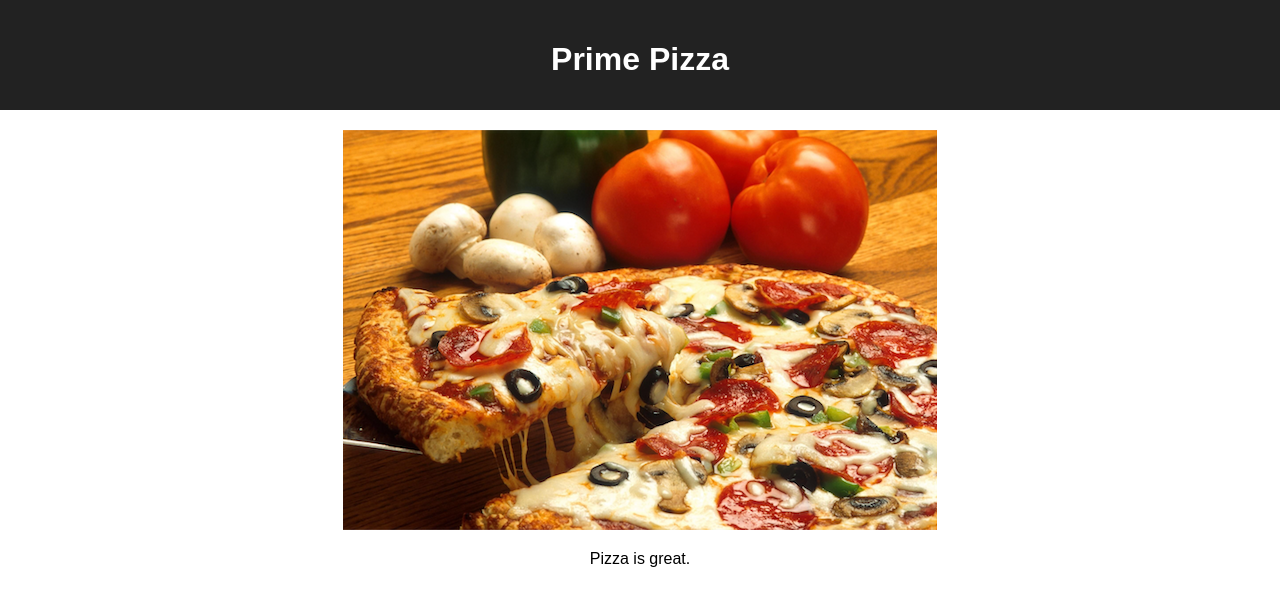
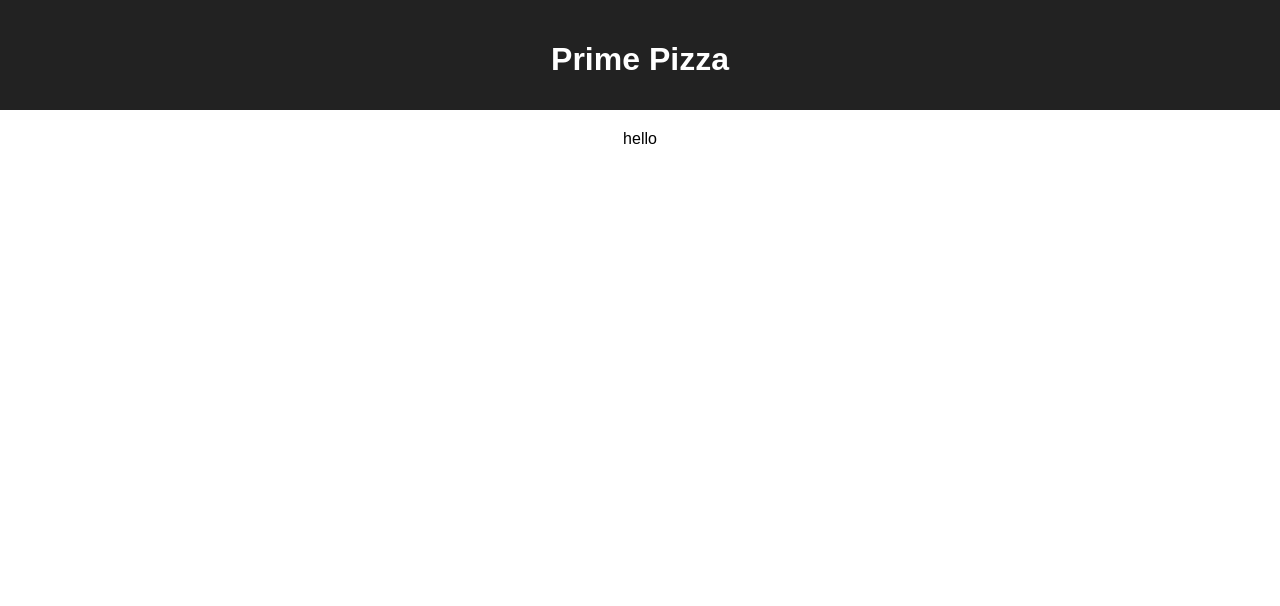
Before and after one commit to simeonwillard/redux-pizza-parlor, a React (Create React App) app: page / in a window 1280 px wide. Shown: the top 606 px of the page. Built offline with nearby package versions, Linux system fonts and the light colour scheme.

Commit message:
created Admin.jsx and imported it into App.jsx

```diff
--- /dev/null
+++ b/src/components/Admin/Admin.jsx
@@ -0,0 +1,7 @@
+function Admin() {
+    return (
+        <p>hello</p>
+    )
+}
+
+export default Admin
--- a/src/components/App/App.jsx
+++ b/src/components/App/App.jsx
@@ -1,6 +1,7 @@
 import React from 'react';
 import axios from 'axios';
 import './App.css';
+import Admin from '../Admin/Admin.jsx';
 
 function App() {
 
@@ -9,9 +10,7 @@ function App() {
       <header className='App-header'>
         <h1 className='App-title'>Prime Pizza</h1>
       </header>
-
-      <img src='images/pizza_photo.png' />
-      <p>Pizza is great.</p>
+      <Admin />
 
     </div>
   );
```
Also changed, not shown: 1 other file (tests, documents, lock files or other folders).
